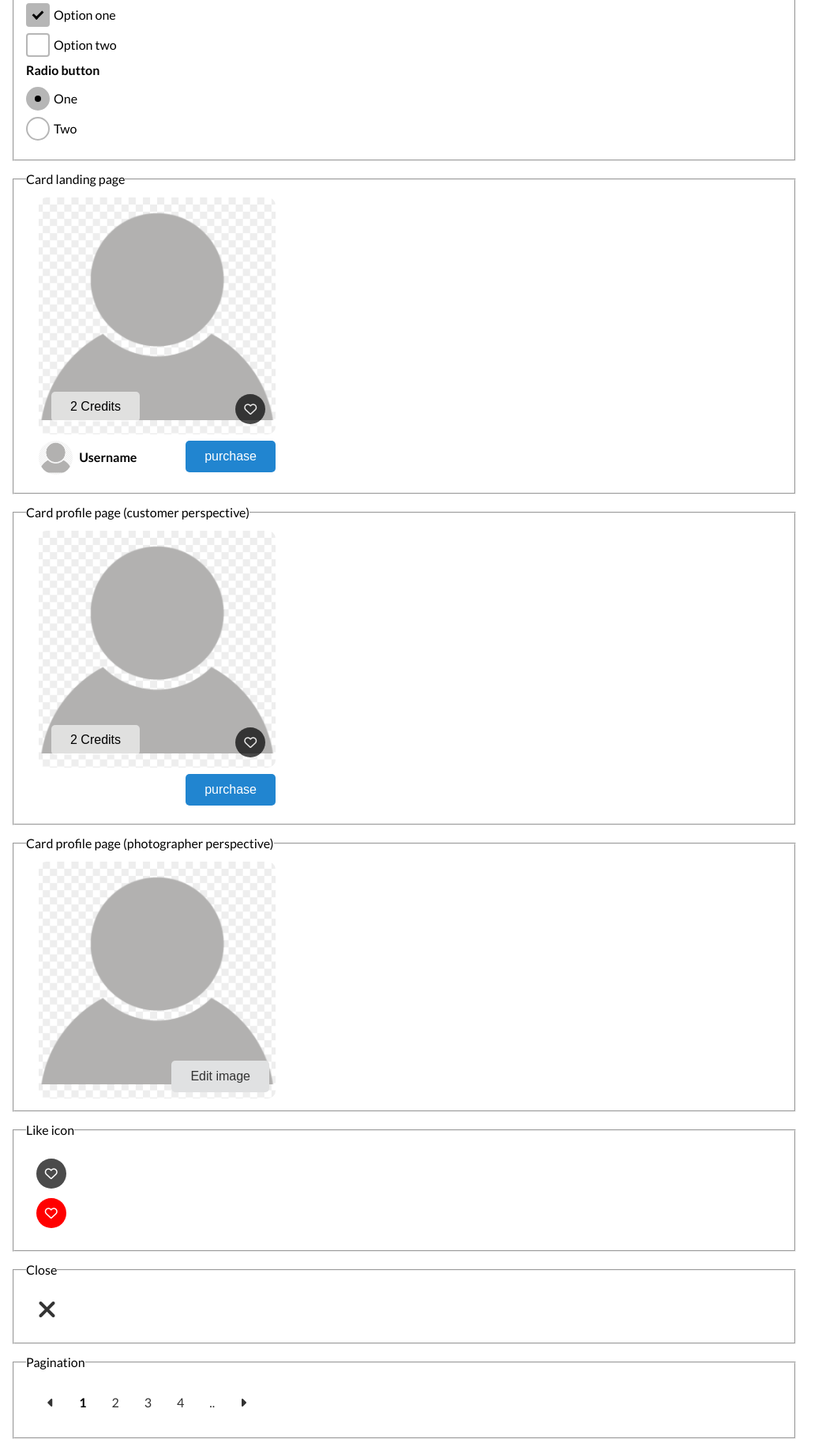
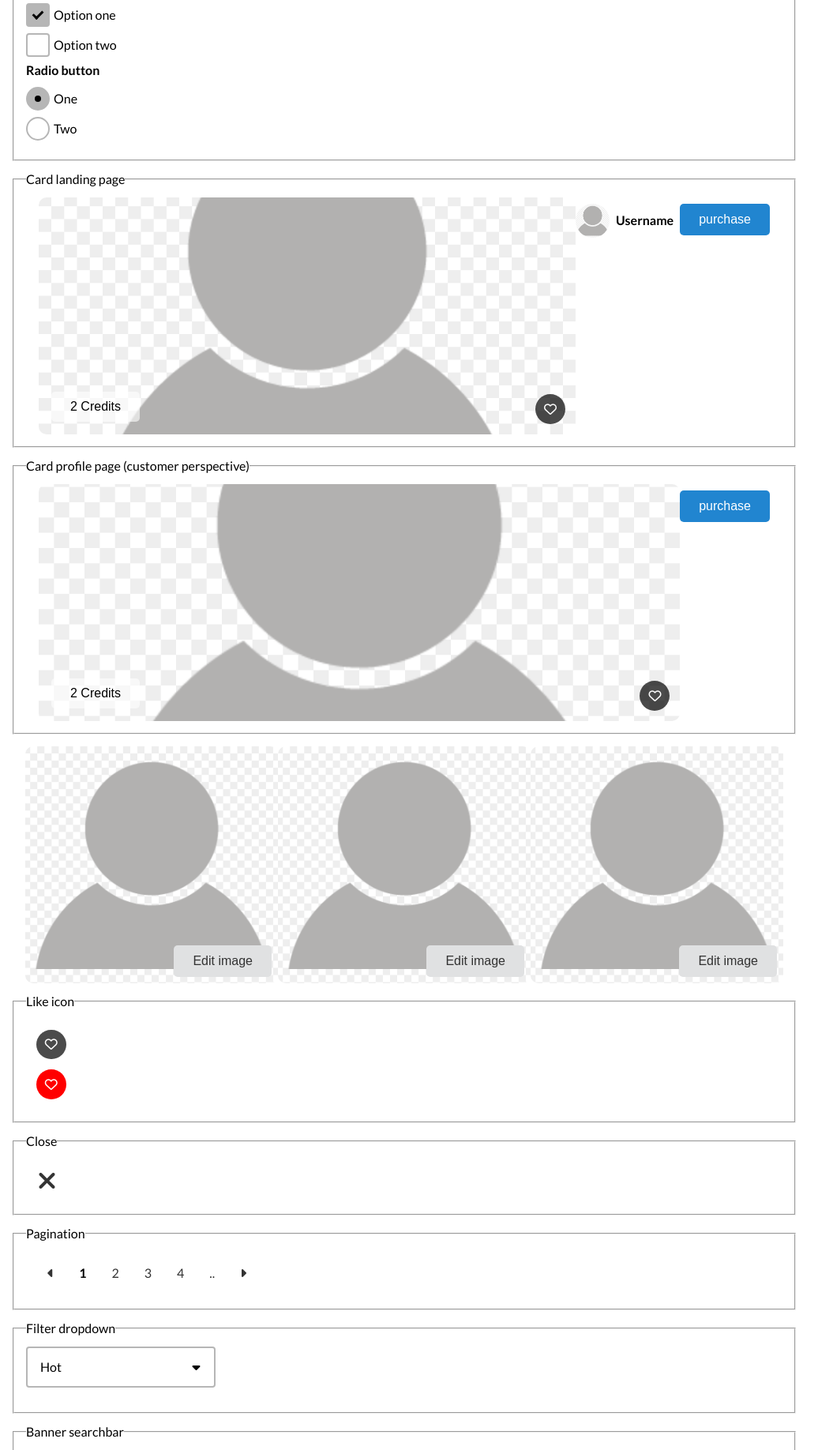
Before and after one commit to MatthewMcf/Prophoto, a PHP site: page /public/css/globalCssRefe.html in a window 1280 px wide. Shown: the part 945-2781 px from the top of the page at 79% size, without its empty margins (0-1055 px from the left). Run offline with PHP 8.4, Linux system fonts and the light colour scheme; some libraries are stand-ins or nearby versions.

Commit message:
Changes to css

```diff
--- a/public/css/globalCssRefe.html
+++ b/public/css/globalCssRefe.html
@@ -156,14 +156,22 @@
 		</fieldset>
 
 		<!-- Card profile page (photographer perspective) -->
-		<fieldset>
-			<legend>Card profile page (photographer perspective)</legend>
+		<!-- <fieldset>
+			<legend>Card profile page (photographer perspective)</legend> -->
+			<div class="container">
 			<div class="cardContainer">
 				<div class="cardContentEdit">
 					<button class="btnEdit">Edit image</button>
 				</div>
+				<div class="cardContentEdit">
+					<button class="btnEdit">Edit image</button>
+				</div>
+				<div class="cardContentEdit">
+					<button class="btnEdit">Edit image</button>
+				</div>
 			</div>
-		</fieldset>
+		</div>
+		<!-- </fieldset> -->
 
 		<!-- Like icon -->
 		<fieldset>
--- a/public/css/style.css
+++ b/public/css/style.css
@@ -398,8 +398,9 @@ textarea {
 } */
 
 .cardContainer {
-	width: 300px;
+	min-width: 300px;
 	margin: 0 1rem;
+	display: flex;
 }
 
 .cardContent {
```
